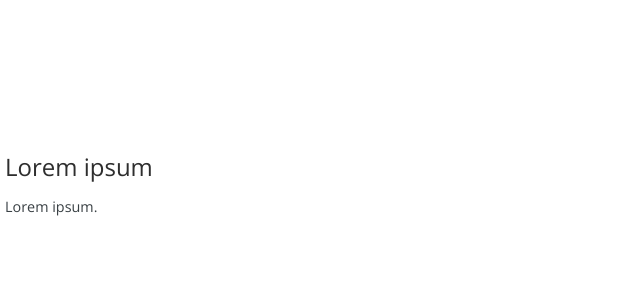
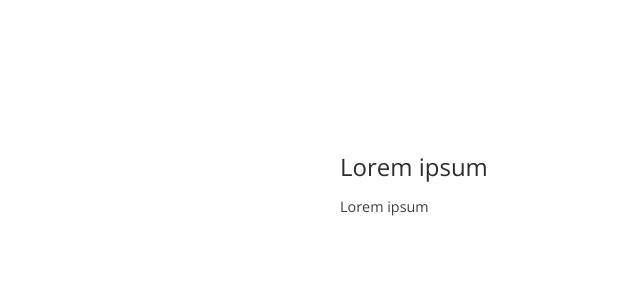
Before and after one commit to sunnivi/johhat.github.io, a Jekyll site: the page built from msc-thesis.md, in a window 1280 px wide. Shown: the top 300 px of the page, without its empty margins (0-640 px from the left). Built offline with Jekyll 4.4.1, drawn with Linux system fonts in a browser that asks for light colours.

Commit message:
Update layout

```diff
--- a/msc-thesis.md
+++ b/msc-thesis.md
@@ -2,6 +2,7 @@
 layout: default
 title: Msc thesis
 ---
-
-## Lorem ipsum
-Lorem ipsum.
+<div class="container">
+    <h2>Lorem ipsum</h2>
+    <p>Lorem ipsum</p>
+</div>
```
